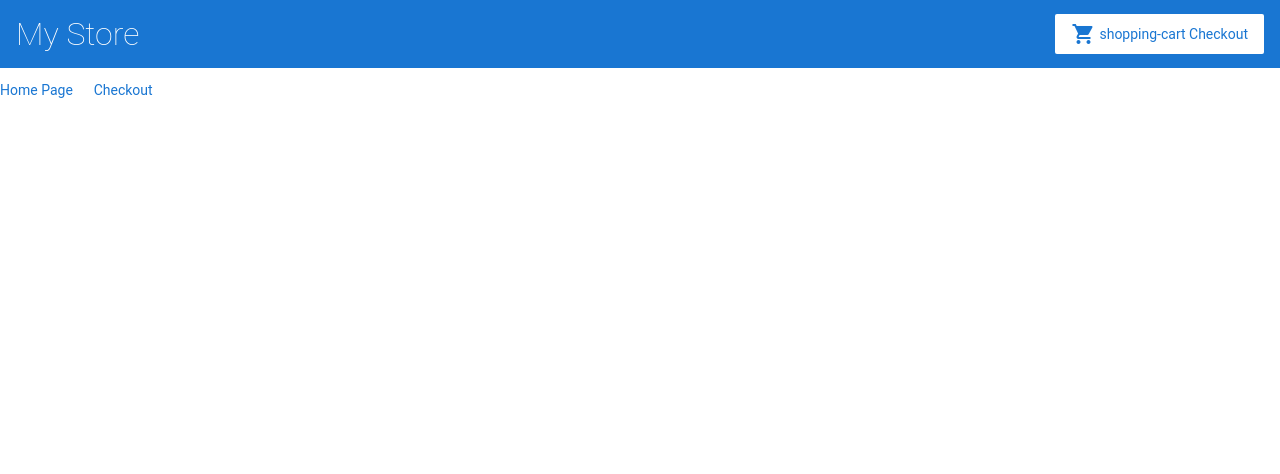
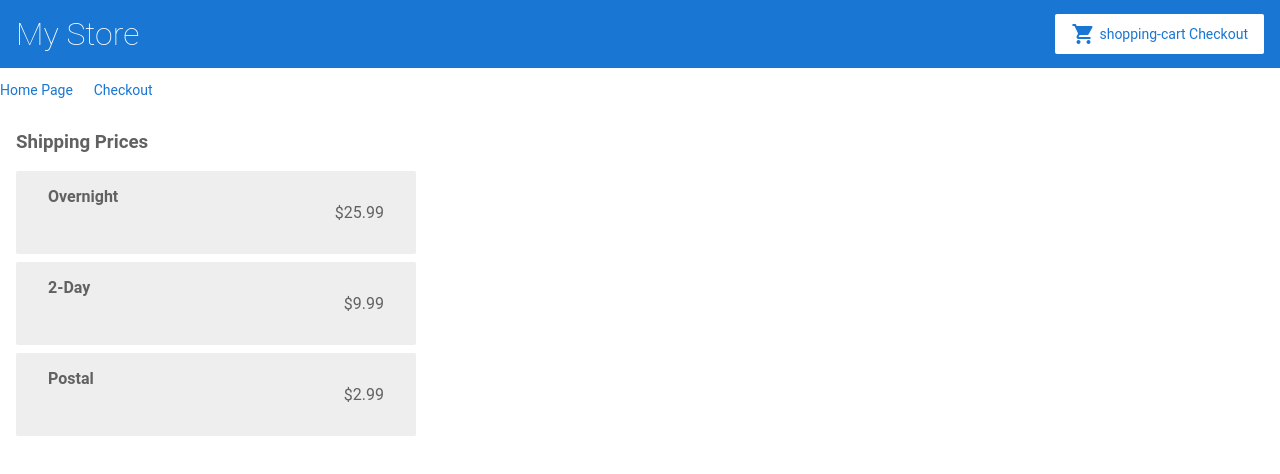
Before and after one commit to shwetanaikodi30/angular-5hq5fp, an Angular app: page /shipping in a window 1280 px wide. Before the commit this address led to /. Shown: the top 474 px of the page. Built offline with nearby package versions, Linux system fonts and the light colour scheme.

Commit message:
4 files modified, 3 added

```diff
--- a/src/app/app.module.ts
+++ b/src/app/app.module.ts
@@ -12,15 +12,18 @@
 import { CartComponent } from './cart/cart.component';
 import { HttpClientModule } from '@angular/common/http';
 import { MyTopBarComponent } from './my-top-bar/my-top-bar.component';
+import { ShippingComponent } from './shipping/shipping.component';
 
 @NgModule({
   imports: [
     BrowserModule,
+    HttpClientModule,
     ReactiveFormsModule,
     RouterModule.forRoot([
       { path: '', component: ProductListComponent },
       { path: 'products/:productId', component: ProductDetailsComponent },
       { path: 'cart', component:CartComponent},
+         { path: 'shipping', component: ShippingComponent },
     ])
   ],
   declarations: [
@@ -31,6 +34,7 @@
     ProductDetailsComponent,
     CartComponent,
     MyTopBarComponent,
+    ShippingComponent,
 
   ],
   bootstrap: [
--- a/src/app/cart.service.ts
+++ b/src/app/cart.service.ts
@@ -1,4 +1,5 @@
 import { Injectable } from '@angular/core';
+import { HttpClient } from '@angular/common/http';
 
 @Injectable({
   providedIn: 'root'
@@ -6,7 +7,7 @@
 export class CartService {
   items=[];
 
-  constructor() { }
+  constructor(private  http:HttpClient) { }
   addToCart(product){
     this.items.push(product);
   }
@@ -17,5 +18,8 @@
     this.items=[];
     return this.items;
   }
+   getShippingPrices(){
+    return this.http.get('/assets/shipping.json');
+  }
 
 }
--- a/src/app/cart/cart.component.html
+++ b/src/app/cart/cart.component.html
@@ -1,4 +1,7 @@
 <h2>cart</h2>
+<p>
+  <a routerLink="/shipping">Shipping Prices</a>
+</p>
 <div *ngFor="let item of items">
   <b>{{ item.name }}</b>
   <ul>{{ item.price | currency }}</ul>
--- a/src/app/my-top-bar/my-top-bar.component.html
+++ b/src/app/my-top-bar/my-top-bar.component.html
@@ -1,4 +1,5 @@
 <p>
 <a [routerLink]="['/']">Home Page</a>
 <a routerLink="./cart">&nbsp;&nbsp;&nbsp;&nbsp;&nbsp;&nbsp;Checkout</a>
+
 </p>
--- /dev/null
+++ b/src/app/shipping/shipping.component.html
@@ -0,0 +1,6 @@
+<h3>Shipping Prices</h3>
+
+<div class="shipping-item" *ngFor="let shipping of shippingCosts | async">
+  <b>{{ shipping.type }}</b>
+  <ul>{{ shipping.price | currency }}</ul>
+</div>
--- /dev/null
+++ b/src/app/shipping/shipping.component.ts
@@ -0,0 +1,17 @@
+import { Component, OnInit } from '@angular/core';
+import { CartService } from '../cart.service';
+
+@Component({
+  selector: 'app-shipping',
+  templateUrl: './shipping.component.html',
+  styleUrls: ['./shipping.component.css']
+})
+export class ShippingComponent implements OnInit {
+  shippingCosts = this.cartService.getShippingPrices();
+
+  constructor(private cartService: CartService) { }
+
+  ngOnInit() {
+  }
+
+}
```
Also changed, not shown: src/app/shipping/shipping.component.css (added).
